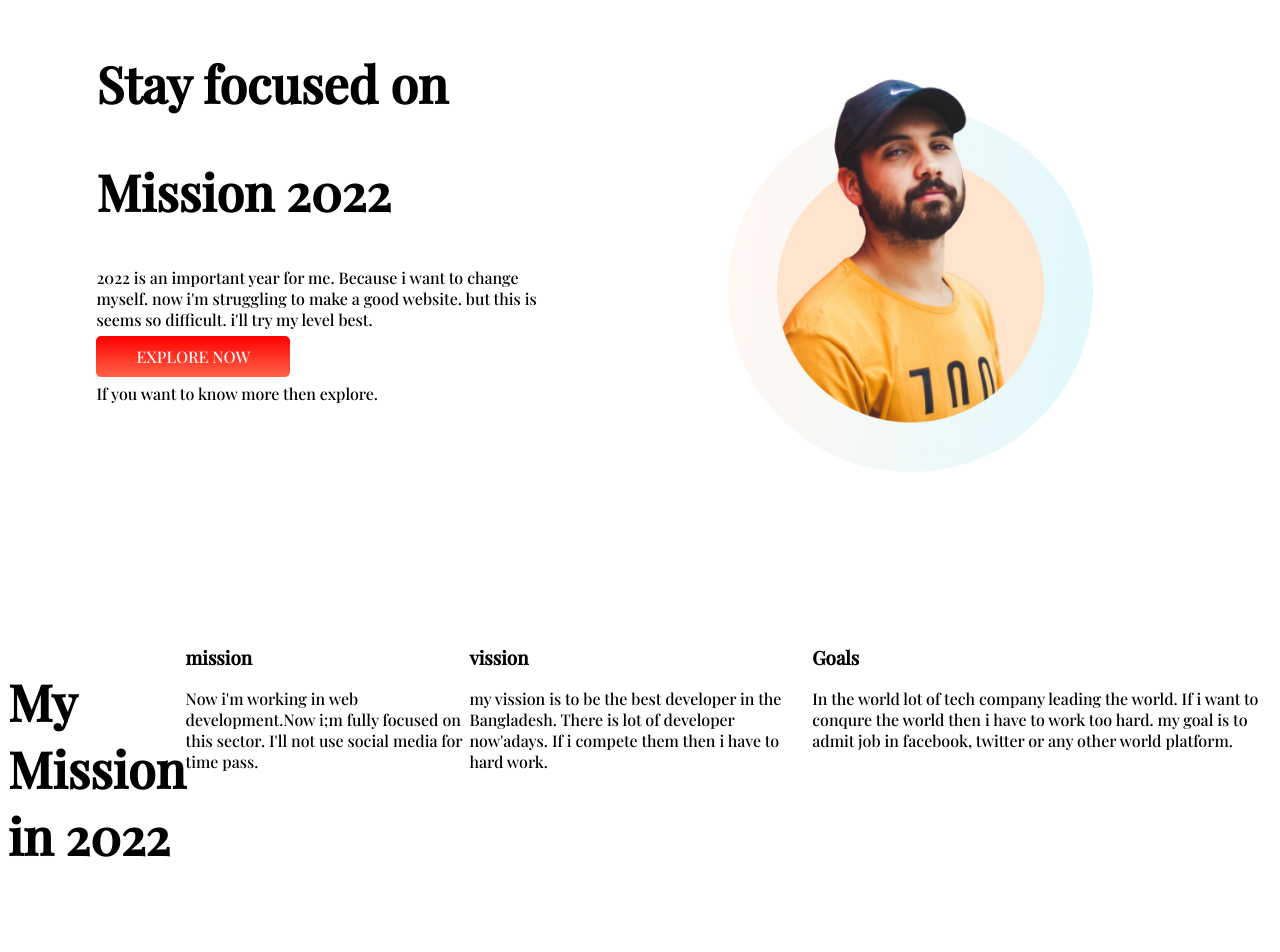
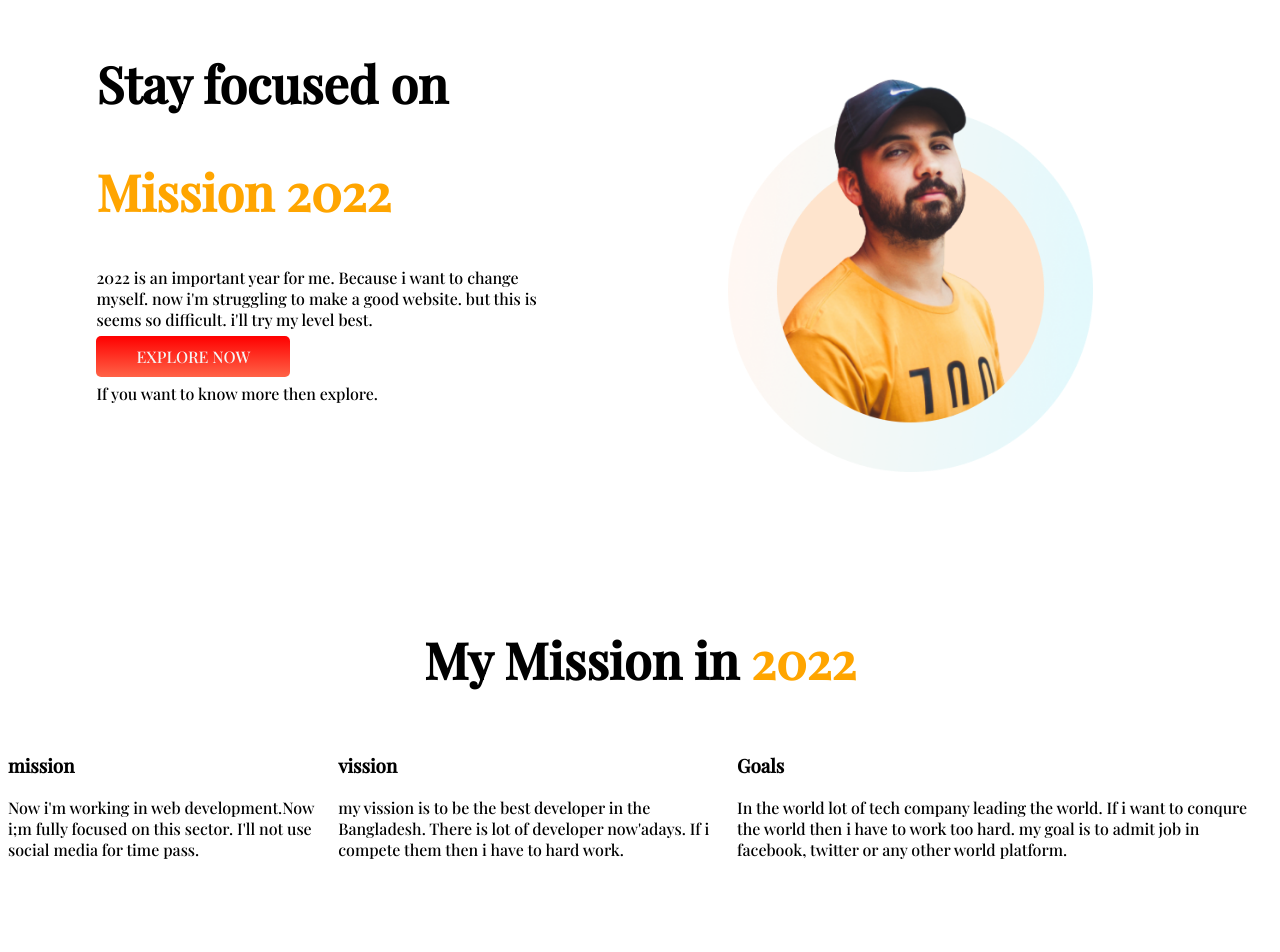
Before and after one commit to jubaer-ibn-johir/my-first-website, a plain HTML site: page index.html in a window 1280 px wide. Shown: the top 952 px of the page. Drawn offline with nearby package versions, Linux system fonts and the light colour scheme.

Commit message:
mission added

```diff
--- a/index.html
+++ b/index.html
@@ -18,7 +18,7 @@
     <section class="fexible-container">
         <div class="half-width">
             <h1>Stay focused on</h1>
-            <h1 class="orange-color">Mission 2022</h1>
+            <h1 class="orange-color"> Mission 2022</h1>
             <p>2022 is an important year for me. Because i want to change myself. now i'm struggling to make a good
                 website.
                 but this is seems so difficult. i'll try my level best.</p>
@@ -30,11 +30,13 @@
             <img src="images/person/person-2.png" alt="">
         </div>
     </section>
-    <section class="fexible-container">
-        <h1>My Mission in 2022</h1>
+    <section>
+        <h1 id="my-mission">My Mission in <span class="orange-color"> 2022</span> </h1>
+        <div class="fexible-container">
             <div>
                 <h3>mission</h3>
-            <p>Now i'm working in web development.Now i;m fully focused on this sector. I'll not use social media for
+                <p>Now i'm working in web development.Now i;m fully focused on this sector. I'll not use social media
+                    for
                     time pass.</p>
             </div>
             <div>
@@ -44,10 +46,11 @@
             </div>
             <div>
                 <h3>Goals</h3>
-            <p>In the world lot of tech company leading the world. If i want to conqure the world then i have to work
+                <p>In the world lot of tech company leading the world. If i want to conqure the world then i have to
+                    work
                     too hard. my goal is to admit job in facebook, twitter or any other world platform.</p>
             </div>
-
+        </div>
     </section>
     <section class="develop-limitless fexible-container">
         <div class="half-width">
@@ -90,7 +93,7 @@
             </div>
             <div class="half-width">
                 <h1>Stay safe with</h1>
-                <h1>Go <span class="orange-color">Corona.</span> </h1>
+                <h1>Go <span class="orange-color">Corona.</span></h1>
                 <p>corona is a curse for us. i was also affected by corona. corona spread around the world from china.
                     Around the world many people died because of this virus.</p>
                 <a class="link-button" target=" _blank"
--- a/style.css
+++ b/style.css
@@ -5,12 +5,11 @@ h1{
     font-size: 50px;
 }
 
-}
-.orange-color{
-    color: orange;
-}
 #build{
     text-align: center  ;
+}
+#my-mission{
+    text-align: center;
 }
 
 .fexible-container{
@@ -48,8 +47,9 @@ h1{
     background-image: url(images/shapes/shape-3.png),url(images/shapes/shape-3.png);
     background-repeat: no-repeat;
     background-size: 20%;
-    background-position:
-
+}
+.orange-color{
+    color: orange;
 }
 footer{
     background-color: black;
```
Lines whose indentation alone changed are shown as unchanged.
